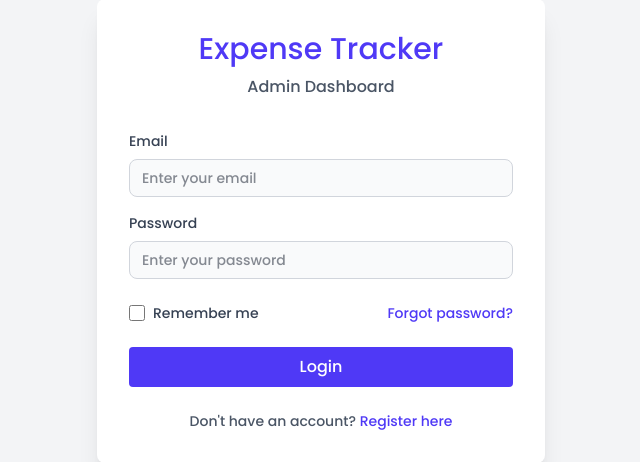
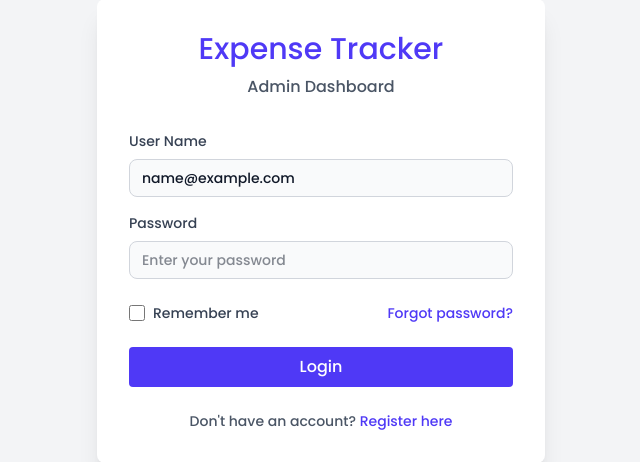
Before and after one commit to aungkyawth3t/expense-tracker, a PHP site: template src/Views/auth/login.php in a window 1280 px wide. Shown: the part 151-613 px from the top of the page, without its empty margins (319-959 px from the left). Run offline with PHP 8.4, Linux system fonts and the light colour scheme; the template is opened without the code that fills it: most values are stand-ins (such as "Sample title", 1, 10 or a date in 2020); style sheets or scripts are compiled from the project's sources.

Commit message:
login update

```diff
--- a/migrations/setup.php
+++ b/migrations/setup.php
@@ -2,7 +2,7 @@
 require_once __DIR__ . '/../config/database.php';
 
   class DatabaseMigration {
-    private $pdo;
+    private $pdo; // only visible within the class
 
     public function __construct($pdo) {
       $this->pdo = $pdo;
@@ -34,7 +34,6 @@
         username VARCHAR(50) UNIQUE NOT NULL,
         email VARCHAR(100) UNIQUE NOT NULL,
         password VARCHAR(255) NOT NULL,
-        fullname VARCHAR(50) NOT NULL,
         remember_token VARCHAR(100),
         token_expiry DateTime,
         created_at TIMESTAMP DEFAULT CURRENT_TIMESTAMP
--- a/src/Views/auth/login.php
+++ b/src/Views/auth/login.php
@@ -11,15 +11,15 @@
     ob_start();
     $errors = [];
 
-    if($_SERVER['REQUEST_METHOD'] === 'POST') {
-        $email = trim($_POST['email'] ?? '');
+    if($_SERVER['REQUEST_METHOD'] && $_SERVER['REQUEST_METHOD'] === 'POST') {
+        $username = trim($_POST['username'] ?? '');
         $password = $_POST['password'] ?? '';
         $remember = isset($_POST['remember-me']) ? true : false;
 
-        if(empty($email)) {
-            $errors['email'] = "Email is required and cannot be empty.";
-        } elseif (!filter_var($email, FILTER_VALIDATE_EMAIL)) {
-            $errors['email'] = "Invalid email format.";
+        if(empty($username)) {
+            $errors['username'] = "User Name is required and cannot be empty.";
+        } elseif (preg_match("/\s/", $username)) {
+            $errors['username'] = "User Name cannot include spaces.";
         }
 
         if(empty($password)) {
@@ -27,8 +27,8 @@
         }
 
         if(empty($errors)) {
-            $stmt = $pdo->prepare("SELECT * FROM users WHERE email = ?");
-            $stmt->execute([$email]);
+            $stmt = $pdo->prepare("SELECT * FROM users WHERE username = ?");
+            $stmt->execute([$username]);
             $user = $stmt->fetch();
         }
 
@@ -37,7 +37,7 @@
             session_regenerate_id(true);
             $_SESSION['user_id'] = $user['id'];
             $_SESSION['user_email'] = $user['email'];
-            $_SESSION['user_name'] = $user['name'];
+            $_SESSION['user_name'] = $user['username'];
 
             if($remember) {
                 $token = bin2hex(random_bytes(32));
@@ -50,7 +50,7 @@
             header("Location: ../../../index.php");
             exit();
         } else {
-            $errors['login'] = "Invalid email or password";
+            $errors['login'] = "Invalid username or password";
         }
     }
 
@@ -66,7 +66,7 @@
                 session_regenerate_id(true);
                 $_SESSION['user_id'] = $user['id'];
                 $_SESSION['user_email'] = $user['email'];
-                $_SESSION['user_name'] = $user['name'];
+                $_SESSION['user_name'] = $user['username'];
 
                 header("Location: ../../../index.php");
                 exit();
@@ -90,16 +90,16 @@
     <form method="POST" action="">
         <div class="mb-4">
             <label class="block text-gray-700 text-sm font-bold mb-2" for="email">
-                Email
+                User Name
             </label>
             <input class="bg-gray-50 py-2 px-3 border border-gray-300 text-gray-900 text-sm rounded-lg focus:outline-none focus:ring-2 focus:ring-indigo-500 block w-full <?= isset($errors['email']) ? 'border-red-500' : '' ?>"
                 id="email"
-                type="email"
-                placeholder="Enter your email"
-                name="email"
+                type="text"
+                placeholder="Enter your username"
+                name="username"
                 value="<?= htmlspecialchars($email ?? '') ?>">
-                <?php if (isset($errors['email'])): ?>
-                    <p class="text-red-500 text-xs italic mt-1"><?= htmlspecialchars($errors['email']) ?></p>
+                <?php if (isset($errors['username'])): ?>
+                    <p class="text-red-500 text-xs italic mt-1"><?= htmlspecialchars($errors['username']) ?></p>
                 <?php endif; ?>
         </div>
         <div class="mb-6">
```
Also changed, not shown: src/Views/auth/register.php (+14 -14 lines).
